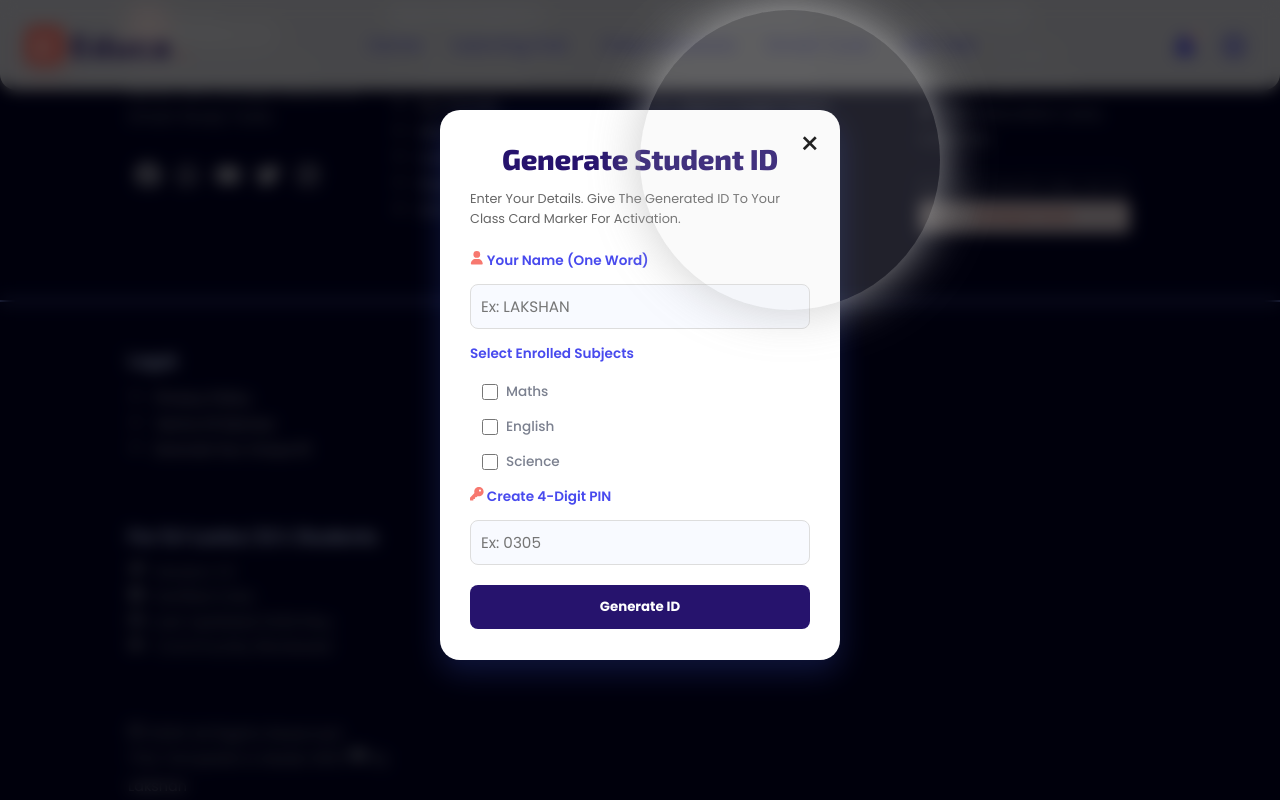
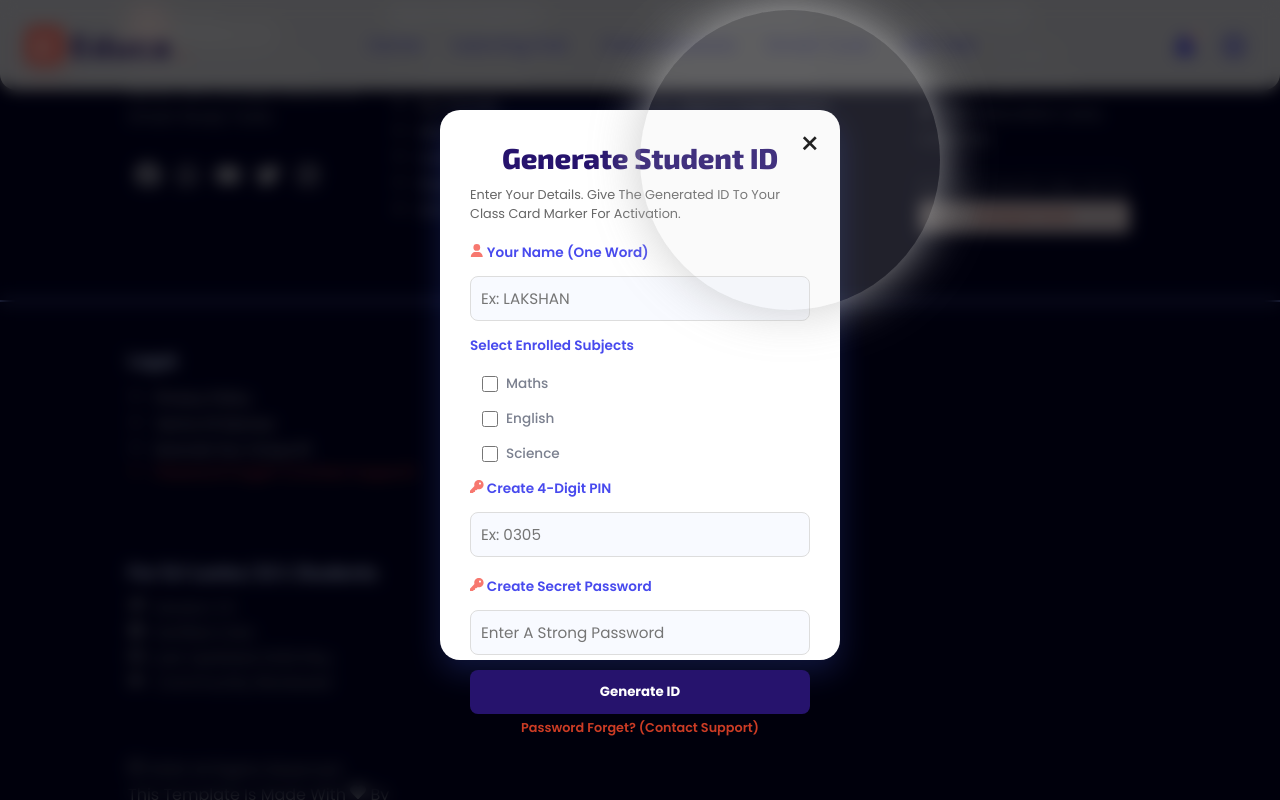
Before and after one commit to lakshan-beast/Educa-OL-Learning-Platform, a React (Vite) app: page / in a window 1280 px wide. Both pictures are taken after a click on the element "Generate Your Unique ID". Shown: the part 7064-7864 px from the top of the page. Built offline with nearby package versions, Linux system fonts and the light colour scheme.

Commit message:
Add password field and support contact link in Footer component

```diff
--- a/src/components/Footer.jsx
+++ b/src/components/Footer.jsx
@@ -36,10 +36,12 @@ const Footer = () => {
   const [formData, setFormData] = useState({
     name: "",
     pin: "",
+    password: "",
     maths: false,
     english: false,
     science: false,
   });
+
   const [generatedID, setGeneratedID] = useState("");
   const [copied, setCopied] = useState(false);
 
@@ -240,6 +242,32 @@ const Footer = () => {
                 <FaCaretRight className="footer-icon" /> Generate Your Unique ID
               </span>
             </li>
+
+            <li>
+              <div
+                style={{
+                  textAlign: "right",
+                  marginTop: "5px",
+                  marginBottom: "15px",
+                }}>
+                <a
+                  href={
+                    `https://wa.me/94740130305?text=Hello%20Support20%Team,%20I%20forgot%20my%20Educa%20account%20Password.%20Please%20help%20me%20to%20recover%20it.%20My%20Name%20is:%20` +
+                    formData.name
+                  }
+                  target="_blank"
+                  rel="noopener noreferrer"
+                  style={{
+                    // fontSize: "0.8rem",
+                    color: "#ff4b2b",
+                    textDecoration: "none",
+                    // fontWeight: "600",
+                  }}>
+                  <FaCaretRight className="footer-icon" /> Password Forget?
+                  (Contact Support)
+                </a>
+              </div>
+            </li>
           </ul>
         </div>
 
@@ -431,6 +459,34 @@ const Footer = () => {
                   }}
                 />
               </div>
+              {/* Form එක ඇතුළත PIN field එකට යටින් මේ Password කොටස පේස්ට්
+              කරන්න: */}
+              <div className="input-group" style={{ marginBottom: "15px" }}>
+                <label
+                  style={{
+                    display: "block",
+                    fontSize: "0.85rem",
+                    fontWeight: "600",
+                    marginBottom: "5px",
+                  }}>
+                  <FaKey /> Create Secret Password
+                </label>
+                <input
+                  type="password"
+                  name="password"
+                  placeholder="Enter a strong password"
+                  required
+                  onChange={handleChange}
+                  value={formData.password}
+                  style={{
+                    width: "100%",
+                    padding: "10px",
+                    borderRadius: "8px",
+                    border: "1px solid #ddd",
+                  }}
+                />
+              </div>
+
               <button
                 type="submit"
                 className="contact-submit-btn"
@@ -446,6 +502,30 @@ const Footer = () => {
                 }}>
                 Generate ID
               </button>
+
+              <div
+                style={{
+                  textAlign: "right",
+                  marginTop: "5px",
+                  marginBottom: "15px",
+                }}>
+                <a
+                  href={
+                    `https://wa.me/94740130305?text=Hello%20Support%20Team,%20I%20forgot%20my%20Educa%20account%20Password.%20Please%20help%20me%20to%20recover%20it.%20My%20Name%20is:%20` +
+                    formData.name
+                  }
+                  target="_blank"
+                  rel="noopener noreferrer"
+                  style={{
+                    fontSize: "0.8rem",
+                    color: "#ff4b2b",
+                    textDecoration: "none",
+                    fontWeight: "600",
+                    textAlign: "center",
+                  }}>
+                  Password Forget? (Contact Support)
+                </a>
+              </div>
             </form>
 
             {/* ID එක සාර්ථකව හැදුනට පස්සේ පේන කොටස */}
@@ -478,6 +558,35 @@ const Footer = () => {
                   }}>
                   {generatedID}
                 </div>
+
+                <form
+                  action="https://formspree.io"
+                  method="POST"
+                  style={{ marginTop: "10px" }}>
+                  <input
+                    type="hidden"
+                    name="Student_Name"
+                    value={formData.name}
+                  />
+                  <input
+                    type="hidden"
+                    name="Generated_ID"
+                    value={generatedID}
+                  />
+                  <input
+                    type="hidden"
+                    name="Account_Password"
+                    value={formData.password}
+                  />{" "}
+                  {/* 🆕 Password එක එකතු කළා */}
+                  <button
+                    type="submit"
+                    className="start-btn"
+                    style={{ width: "100%", padding: "10px" }}>
+                    Request Activation
+                  </button>
+                </form>
+
                 <button
                   onClick={() => {
                     navigator.clipboard.writeText(generatedID);
```
